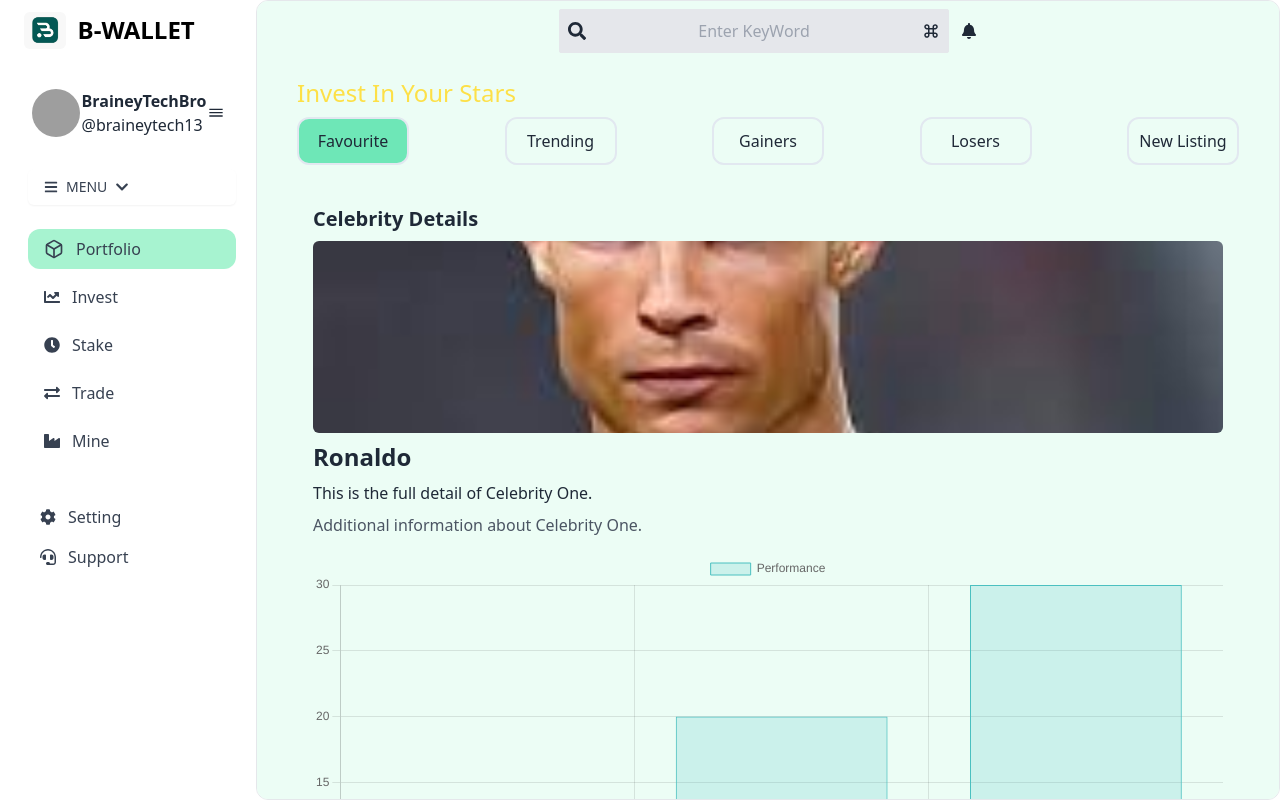
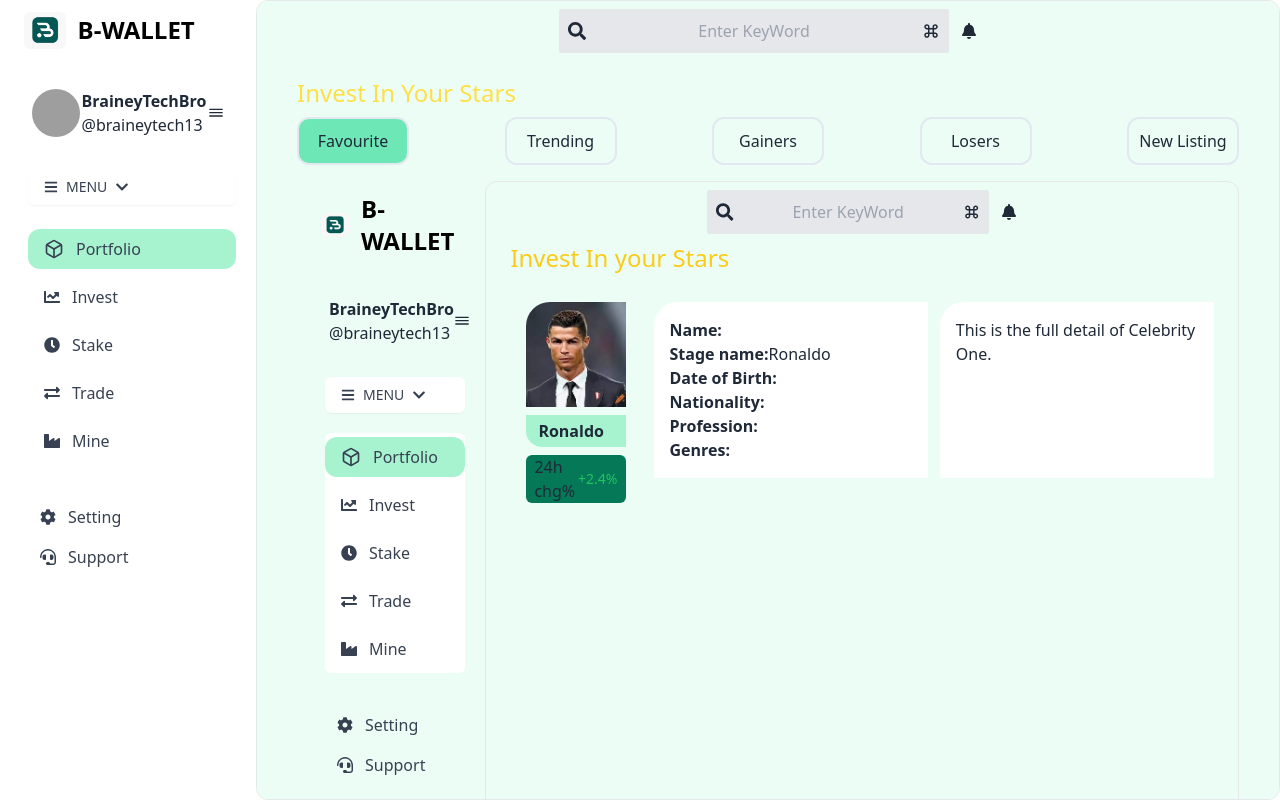
Before and after one commit to Dev-Ruqoyah/star-network, a React (Create React App) app: page /invest/celebrity/1 in a window 1280 px wide. Built offline with nearby package versions, Linux system fonts and the light colour scheme; grey boxes are pictures that could not be loaded.

Commit message:
celebritydetails

```diff
--- a/src/Components/CelebrityBox.js
+++ b/src/Components/CelebrityBox.js
@@ -1,35 +1,30 @@
 import React from 'react';
 import { Link } from 'react-router-dom';
+import { FaArrowTrendUp } from 'react-icons/fa6';
 
 const CelebrityBox = ({ celebrities }) => {
   return (
-    <div className="grid grid-cols-5 gap-3">
+    <div className="grid lg:grid-cols-4 md:grid-cols-3 sm:grid-cols-1 gap-4 p-4 ">
       {celebrities.map(celebrity => (
-        <div key={celebrity.id} className="border p-4 m-4 rounded-lg">
+        <div key={celebrity.id} className="h-64 pb-5 p-4 rounded-lg">
           <img
             src={celebrity.image}
             alt={celebrity.name}
-            className="w-full h-24 object-cover rounded-md"
+            className="w-full h-3/4 object-cover   rounded-tl-3xl"
           />
-          <div className="bottom-detail">
-            <h3 className="text-lg font-bold mt-2">{celebrity.name}</h3>
+          <div className="mt-2 flex justify-between">
+            <h3 className="text-md font-bold px-3 bg-emerald-200 rounded-bl-2xl w-2/3   h-8 text-pretty overflow-y-hidden  py-1">{celebrity.name}</h3>
+            <Link to={`/celebrity/${celebrity.id}`} className="text-white bg-black px-3 flex items-center rounded-box">
+              <FaArrowTrendUp />
+            </Link>
           </div>
           <div className="flex items-center justify-between mt-2">
-            <Link
-              to={`/celebrity/${celebrity.id}`}
-              className="text-blue-500"
-            >
-              View Details
-            </Link>
-            <div className="flex flex-col items-end">
-              <span
-                className={`text-sm ${celebrity.change.startsWith('-') ? 'text-red-500' : 'text-green-500'}`}
-              >
-                {celebrity.change}
+
+            <div className="flex items-center w-full px-2 rounded-md justify-between bg-emerald-700">
+              <span className={`text-sm'}`}>
+               24h chg%
               </span>
-              <span
-                className={`text-sm ${celebrity.percentChange.startsWith('-') ? 'text-red-500' : 'text-green-500'}`}
-              >
+              <span className={`text-sm ${celebrity.percentChange.startsWith('-') ? 'text-red-500' : 'text-green-500'}`}>
                 {celebrity.percentChange}
               </span>
             </div>
--- /dev/null
+++ b/src/Components/CelebrityContex.js
@@ -0,0 +1,15 @@
+import React, { createContext, useContext } from 'react';
+
+const CelebritiesContext = createContext();
+
+export const CelebritiesProvider = ({ children, celebrities }) => {
+  return (
+    <CelebritiesContext.Provider value={celebrities}>
+      {children}
+    </CelebritiesContext.Provider>
+  );
+};
+
+export const useCelebrities = () => {
+  return useContext(CelebritiesContext);
+};
--- /dev/null
+++ b/src/Components/CelebrityData.js
@@ -0,0 +1,114 @@
+
+import ronaldo from '../images/ronaldo.jpg';
+import burna from '../images/burna1.jpg';
+import rihanna from '../images/rihanna1.jpg';
+import willsmith from '../images/willsmith.jpg';
+
+import colepalmer from '../images/colepalmer.jpg';
+import scarlet from '../images/scarlet.jpg';
+import brainjotter from '../images/brainjotter.jpg';
+
+export const celebrities = [
+    {
+        id: 1,
+        name: "Ronaldo",
+        image: ronaldo,
+        details: "This is the full detail of Celebrity One.",
+        change: "+5.2",
+        percentChange: "+2.4%",
+        additionalInfo: "Additional information about Celebrity One.",
+        chartData: [10, 20, 30]
+
+      },
+      {
+        id: 2,
+        name: "Cole Palmer",
+        image: colepalmer,
+        details: "This is the full detail of Celebrity Two.",
+        change: "-3.1",
+        percentChange: "-1.5%",
+        additionalInfo: "Additional information about Celebrity Two.",
+        chartData: [15, 25, 35] // Example data for bar chart
+      },
+      {
+        id: 3,
+        name: "Burna Boy",
+        image: burna,
+        details: "This is the full detail of Celebrity Three.",
+        change: "3.1",
+        percentChange: "1.5%",
+        additionalInfo: "Additional information about Celebrity Two.",
+        chartData: [15, 25, 35] // Example data for bar chart
+      },
+      {
+        id: 4,
+        name: "Rihanna",
+        image: rihanna,
+        details: "This is the full detail of Celebrity Four.",
+        change: "3.1",
+        percentChange: "4.5%",
+        additionalInfo: "Additional information about Celebrity Four.",
+        chartData: [15, 25, 35] // Example data for bar chart
+      },
+      {
+        id: 5,
+        name: "Will Smith",
+        image: willsmith,
+        details: "This is the full detail of Celebrity Four.",
+        change: "2.1",
+        percentChange: "5.5%",
+        additionalInfo: "Additional information about Celebrity Four.",
+        chartData: [15, 25, 35] // Example data for bar chart
+      },
+      {
+        id: 6,
+        name: "Scarlet Johannson",
+        image: scarlet,
+        details: "This is the full detail of Celebrity Four.",
+        change: "2.1",
+        percentChange: "-5.5%",
+        additionalInfo: "Additional information about Celebrity Four.",
+        chartData: [15, 25, 35] // Example data for bar chart
+      },
+      {
+        id: 6,
+        name: "Brain Jotter",
+        image: brainjotter,
+        details: "This is the full detail of Celebrity Four.",
+        change: "2.1",
+        percentChange: "6.5%",
+        additionalInfo: "Additional information about Celebrity Four.",
+        chartData: [15, 25, 35] // Example data for bar chart
+      },
+        {
+        id: 7,
+        name: "Cole Palmer",
+        image: colepalmer,
+        details: "This is the full detail of Celebrity Two.",
+        change: "-3.1",
+        percentChange: "-1.5%",
+        additionalInfo: "Additional information about Celebrity Two.",
+        chartData: [15, 25, 35] // Example data for bar chart
+      },
+        {
+        id: 8,
+        name: "Davido",
+        image: willsmith,
+        details: "Davido is a prominent Nigerian singer and songwriter   Lorem ipsum dolor sit amet, consectetur adipisicing elit. Nihil provident quas recusandae architecto iure. Saepe nesciunt, sit temporibus atque exercitationem sequi at in, eum magni totam perferendis voluptate nam deserunt!",
+        change: "-3.1",
+        percentChange: "-1.5%",
+        additionalInfo: "Additional information about Celebrity Two.",
+        chartData: [15, 25, 35] ,
+        fname: "David Adedeji Adeleke",
+        dob : "November 21, 1993",
+        nationality: "Nigerian",
+        professions: "Singer, SongWriter,Record Producer",
+        genres : "Afrobeats, Afropop, Pop, Dancehail",
+
+
+      },
+
+
+];
+
+// export default celebrities;
--- a/src/Components/CelebrityDetails.js
+++ b/src/Components/CelebrityDetails.js
@@ -1,77 +1,110 @@
-import React from 'react';
-import PropTypes from 'prop-types';
-import { useParams } from 'react-router-dom';
-import { Bar } from 'react-chartjs-2';
-import 'chart.js/auto'; // Chart.js auto import for bar chart
-
-const CelebrityDetails = ({ celebrities = [] }) => {
+import React from "react";
+import { useParams } from "react-router-dom";
+import { useCelebrities } from "./CelebrityContex";
+import Sidebar from "../Components/sidebar";
+import Navbar from "../Pages/navbar";
+import { MdKeyboardCommandKey } from "react-icons/md";
+import { FaSearch, FaBell } from "react-icons/fa";
+const CelebrityDetail = () => {
   const { id } = useParams();
-
-  if (!id) {
-    return <div>No ID parameter found</div>;
-  }
-
-  // Debugging log
-  console.log('ID from URL:', id);
-  console.log('Celebrities array:', celebrities);
-
-  const celebrity = celebrities.find(c => c.id.toString() === id);
+  const celebrities = useCelebrities();
+  const celebrity = celebrities.find((c) => c.id.toString() === id);
 
   if (!celebrity) {
     return <div>Celebrity not found</div>;
   }
 
-  if (!Array.isArray(celebrity.chartData) || celebrity.chartData.length === 0) {
-    return <div>No chart data found</div>;
-  }
+  return (
+    <>
+      <div className="grid grid-cols-1 static md:grid-cols-5 overflow-hidden h-screen">
+        <div className="hidden md:block md:basis-1/6 lg:basis-2/6 h-screen">
+          <Sidebar />
+        </div>
+        <div className="bg-emerald-50 col-span-1 md:col-span-4 md:basis-5/6 lg:basis-4/6 border overflow-y-scroll h-full rounded-xl container px-6 py-2">
+          {/* Search bar */}
 
-  const chartData = {
-    labels: ['Q1', 'Q2', 'Q3'],
-    datasets: [
-      {
-        label: 'Performance',
-        data: celebrity.chartData,
-        backgroundColor: 'rgba(75, 192, 192, 0.2)',
-        borderColor: 'rgba(75, 192, 192, 1)',
-        borderWidth: 1,
-      },
-    ],
-  };
+          <div className="flex justify-center items-center gap-3 mb-2">
+            <div className="search-bar  px-2 border bg-gray-200 flex rounded-sm items-center md:w-4/5 lg:w-2/5">
+              <FaSearch className="text-xl" />
+              <input
+                type="text"
+                className=" bg-transparent text-center w-full py-2 outline-0 border"
+                placeholder="Enter KeyWord"
+              />
+              <MdKeyboardCommandKey className="text-xl" />
+            </div>
+            <FaBell />
+          </div>
+          <h4 className="text-yellow-400 text-2xl mb-3">Invest In your Stars</h4>
+          <div className="grid md:grid-cols-5 sm:grid-cols-1 gap-3  w-full">
+            <div className="h-44 pb-5 p-4 rounded-lg col-span-1">
+              <img
+                src={celebrity.image}
+                alt={celebrity.name}
+                className="w-full h-3/4 object-cover   rounded-tl-3xl"
+              />
+              <div className="mt-2 flex justify-between">
+                <h3 className="text-md font-bold px-3 bg-emerald-200 rounded-bl-2xl w-full   h-8 text-pretty overflow-y-hidden  py-1">
+                  {celebrity.name}
+                </h3>
+              </div>
+              <div className="flex items-center justify-between mt-2">
+                <div className="flex items-center w-full px-2 rounded-md justify-between bg-emerald-700">
+                  <span className={`text-sm'}`}>24h chg%</span>
+                  <span
+                    className={`text-sm ${
+                      celebrity.percentChange.startsWith("-")
+                        ? "text-red-500"
+                        : "text-green-500"
+                    }`}
+                  >
+                    {celebrity.percentChange}
+                  </span>
+                </div>
+              </div>
+            </div>
+            <div className="col-span-2 pb-3 p-4 h-44 mt-4 bg-white rounded-tl-3xl">
+              <div className="flex flex-col justify-between">
+                <div className="flex items-center">
+                  <p className="font-bold">Name: </p>
+                  <p>{celebrity.fname}</p>
+                </div>
+                <div className="flex items-center">
+                  <p className="font-bold">Stage name: </p>
+                  <p>{celebrity.name}</p>
+                </div>
 
-  return (
-    <div className="p-4">
-      <h4 className="text-xl font-semibold mb-2">Celebrity Details</h4>
-      {celebrity.image && (
-        <img src={celebrity.image} alt={celebrity.name} className="w-full h-48 object-cover rounded-md" />
-      )}
-      {celebrity.name && (
-        <h1 className="text-2xl font-bold mt-2">{celebrity.name}</h1>
-      )}
-      {celebrity.details && (
-        <p className="mt-2">{celebrity.details}</p>
-      )}
-      {celebrity.additionalInfo && (
-        <p className="mt-2 text-gray-600">{celebrity.additionalInfo}</p>
-      )}
-      <div className="mt-4">
-        <Bar data={chartData} />
+                <div className="flex items-center">
+                  <p className="font-bold">Date of Birth: </p>
+                  <p>{celebrity.dob}</p>
+                </div>
+
+                <div className="flex items-center">
+                  <p className="font-bold">Nationality: </p>
+                  <p>{celebrity.nationality}</p>
+                </div>
+
+                <div className="flex items-center">
+                  <p className="font-bold">Profession: </p>
+                  <p>{celebrity.professions}</p>
+                </div>
+
+                <div className="flex items-center">
+                  <p className="font-bold">Genres: </p>
+                  <p>{celebrity.genres}</p>
+                </div>
+              </div>
+            </div>
+            <div className="col-span-2 bg-white pb-3 p-4 h-44 mt-4 rounded-tl-3xl">
+            <p>{celebrity.details}</p>
+
+            </div>
+          </div>
+        </div>
+        <Navbar />
       </div>
-    </div>
+    </>
   );
 };
 
-// Define PropTypes for the component
-CelebrityDetails.propTypes = {
-  celebrities: PropTypes.arrayOf(
-    PropTypes.shape({
-      id: PropTypes.number.isRequired,
-      image: PropTypes.string,
-      name: PropTypes.string.isRequired,
-      details: PropTypes.string,
-      additionalInfo: PropTypes.string,
-      chartData: PropTypes.arrayOf(PropTypes.number)
-    })
-  )
-};
-
-export default CelebrityDetails;
+export default CelebrityDetail;
--- a/src/Components/Favourite.js
+++ b/src/Components/Favourite.js
@@ -3,6 +3,14 @@ import { Routes, Route } from 'react-router-dom';
 import CelebrityBox from './CelebrityBox';
 import CelebrityDetails from './CelebrityDetails';
 import ronaldo from '../images/ronaldo.jpg';
+import burna from '../images/burna1.jpg';
+import rihanna from '../images/rihanna1.jpg';
+import willsmith from '../images/willsmith.jpg';
+
+import colepalmer from '../images/colepalmer.jpg';
+import scarlet from '../images/scarlet.jpg';
+import brainjotter from '../images/brainjotter.jpg';
+
 
 const Favourite = () => {
   const celebrities = [
@@ -18,15 +26,91 @@ const Favourite = () => {
     },
     {
       id: 2,
-      name: "Celebrity Two",
-      image: "https://via.placeholder.com/150",
+      name: "Cole Palmer",
+      image: colepalmer,
       details: "This is the full detail of Celebrity Two.",
       change: "-3.1",
       percentChange: "-1.5%",
       additionalInfo: "Additional information about Celebrity Two.",
       chartData: [15, 25, 35] // Example data for bar chart
     },
-    // Add more celebrities as needed
+    {
+      id: 3,
+      name: "Burna Boy",
+      image: burna,
+      details: "This is the full detail of Celebrity Three.",
+      change: "3.1",
+      percentChange: "1.5%",
+      additionalInfo: "Additional information about Celebrity Two.",
+      chartData: [15, 25, 35] // Example data for bar chart
+    },
+    {
+      id: 4,
+      name: "Rihanna",
+      image: rihanna,
+      details: "This is the full detail of Celebrity Four.",
+      change: "3.1",
+      percentChange: "4.5%",
+      additionalInfo: "Additional information about Celebrity Four.",
+      chartData: [15, 25, 35] // Example data for bar chart
+    },
+    {
+      id: 5,
+      name: "Will Smith",
+      image: willsmith,
+      details: "This is the full detail of Celebrity Four.",
+      change: "2.1",
+      percentChange: "5.5%",
+      additionalInfo: "Additional information about Celebrity Four.",
+      chartData: [15, 25, 35] // Example data for bar chart
+    },
+    {
+      id: 6,
+      name: "Scarlet Johannson",
+      image: scarlet,
+      details: "This is the full detail of Celebrity Four.",
+      change: "2.1",
+      percentChange: "-5.5%",
+      additionalInfo: "Additional information about Celebrity Four.",
+      chartData: [15, 25, 35] // Example data for bar chart
+    },
+    {
+      id: 6,
+      name: "Brain Jotter",
+      image: brainjotter,
+      details: "This is the full detail of Celebrity Four.",
+      change: "2.1",
+      percentChange: "6.5%",
+      additionalInfo: "Additional information about Celebrity Four.",
+      chartData: [15, 25, 35] // Example data for bar chart
+    },
+      {
+      id: 7,
+      name: "Cole Palmer",
+      image: colepalmer,
+      details: "This is the full detail of Celebrity Two.",
+      change: "-3.1",
+      percentChange: "-1.5%",
+      additionalInfo: "Additional information about Celebrity Two.",
+      chartData: [15, 25, 35] // Example data for bar chart
+    },
+    {
+      id: 8,
+      name: "Davido",
+      image: willsmith,
+      details: "This is the full detail of Celebrity Two.",
+      change: "-3.1",
+      percentChange: "-1.5%",
+      additionalInfo: "Additional information about Celebrity Two.",
+      chartData: [15, 25, 35] ,
+      fname: "David Adedeji Adeleke",
+      dob : "November 21, 1993",
+      nationality: "Nigerian",
+      professions: "Singer, SongWriter,Record Producer",
+      genres : "Afrobeats, Afropop, Pop, Dancehail"
+
+    },
+
   ];
 
   return (
--- a/src/Pages/invest.js
+++ b/src/Pages/invest.js
@@ -33,7 +33,7 @@ const Invest = () => {
           {/* INVEST NAVBAR */}
           <div className="w-full h-screen p-4">
             <h3 className="text-2xl fw-bold text-yellow-300 mb-2">Invest In Your Stars</h3>
-            <nav className="flex items-center justify-between pb-2 mb-4">
+            <nav className="flex flex-wrap items-center justify-between sm:gap-4 sm:mb-2 pb-2 mb-4">
               <button
                 className={`py-2 border-slate-200 border-2 rounded-xl w-28 h-12 ${
                   activeTab === "favourite" ? " bg-emerald-300 " : ""
```
Also changed, not shown: src/App.js (+8 -7 lines).
